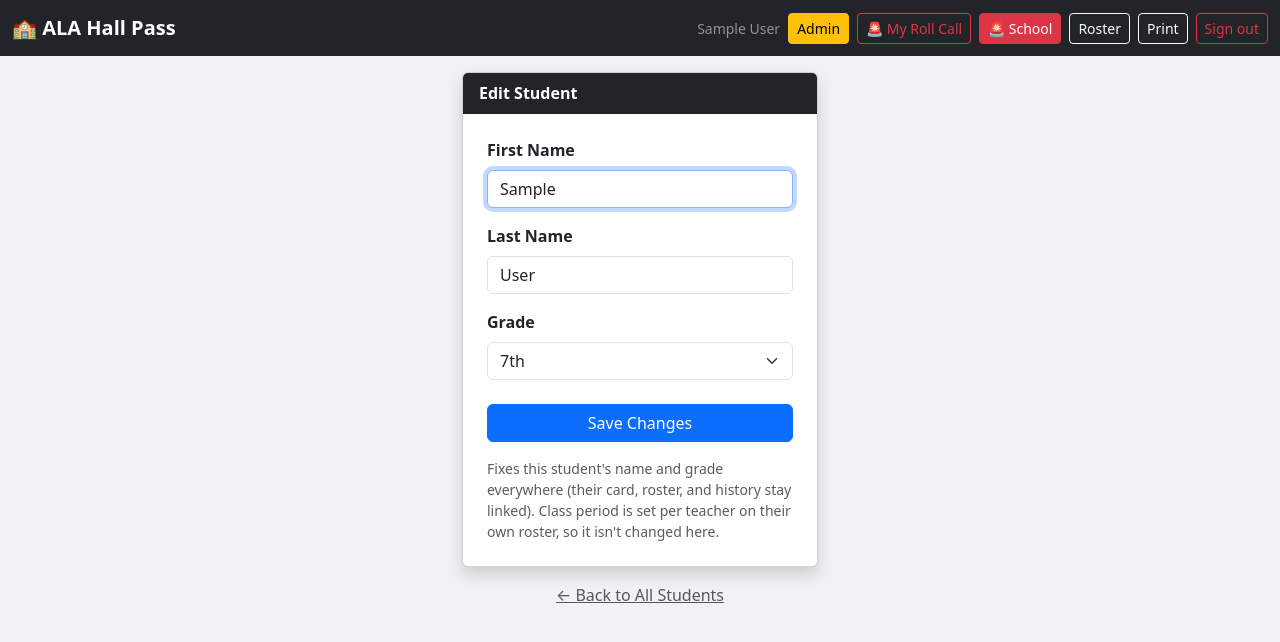
After one commit to THowe-ALA/ala-hallpass, a Flask app: page /admin/students/1/edit in a window 1280 px wide. The commit adds this page. Shown: the top 642 px of the page. Run offline with Flask 3, Linux system fonts and the light colour scheme; a user stored in the database is signed in; tables that the repository leaves empty hold one stand-in row (values such as "Sample post").

Commit message:
Add admin Edit Student (fix name/grade one-off without delete + re-add)
Admin-only /admin/students/<id>/edit with a pre-filled form mirroring Add
Student. Editing keeps the student's token, roster links, and pass history
intact (only first/last name + grade change). Grade validated 7-12, names
required. 'Edit' button added to each All Students row. Smoke-tested 6 cases.

Co-Authored-By: Claude Opus 4.8 <noreply@anthropic.com>

```diff
--- a/routes.py
+++ b/routes.py
@@ -903,6 +903,32 @@ def unblock_student(student_id):
     return redirect(url_for('main.students', view='all'))
 
 
+@main_bp.route('/admin/students/<int:student_id>/edit', methods=['GET', 'POST'])
+@login_required
+@admin_required
+def edit_student(student_id):
+    """Admin one-off fix for a student's name/grade (e.g. a CSV typo) without
+    deleting and re-adding them — keeps their token, roster links, and history."""
+    student = Student.query.get_or_404(student_id)
+    if request.method == 'POST':
+        fn = (request.form.get('first_name') or '').strip()
+        ln = (request.form.get('last_name') or '').strip()
+        try:
+            grade = int(request.form.get('grade', ''))
+        except (TypeError, ValueError):
+            grade = None
+        if not fn or not ln or grade is None or not (7 <= grade <= 12):
+            flash('Please enter a first name, last name, and a grade from 7 to 12.')
+            return redirect(url_for('main.edit_student', student_id=student.id))
+        student.first_name = fn
+        student.last_name  = ln
+        student.grade      = grade
+        db.session.commit()
+        flash(f'Updated {student.full_name}.')
+        return redirect(url_for('main.students', view='all'))
+    return render_template('edit_student.html', student=student)
+
+
 def _parse_student_ids(raw_list):
     ids = []
     for x in raw_list:
--- /dev/null
+++ b/templates/edit_student.html
@@ -0,0 +1,42 @@
+{% extends "base.html" %}
+{% block title %}Edit Student — ALA Hall Pass{% endblock %}
+
+{% block content %}
+<div class="row justify-content-center">
+<div class="col-md-5 col-lg-4">
+  <div class="card shadow">
+    <div class="card-header bg-dark text-white fw-bold">Edit Student</div>
+    <div class="card-body p-4">
+      <form method="POST">
+        <div class="mb-3">
+          <label class="form-label fw-semibold">First Name</label>
+          <input type="text" name="first_name" class="form-control"
+                 value="{{ student.first_name }}" required autofocus>
+        </div>
+        <div class="mb-3">
+          <label class="form-label fw-semibold">Last Name</label>
+          <input type="text" name="last_name" class="form-control"
+                 value="{{ student.last_name }}" required>
+        </div>
+        <div class="mb-4">
+          <label class="form-label fw-semibold">Grade</label>
+          <select name="grade" class="form-select" required>
+            {% for g in [7, 8, 9, 10, 11, 12] %}
+            <option value="{{ g }}" {{ 'selected' if student.grade == g }}>{{ g }}th</option>
+            {% endfor %}
+          </select>
+        </div>
+        <button class="btn btn-primary w-100">Save Changes</button>
+      </form>
+      <div class="form-text small mt-3">
+        Fixes this student's name and grade everywhere (their card, roster, and history stay linked).
+        Class period is set per teacher on their own roster, so it isn't changed here.
+      </div>
+    </div>
+  </div>
+  <div class="text-center mt-3">
+    <a href="{{ url_for('main.students', view='all') }}" class="text-muted">← Back to All Students</a>
+  </div>
+</div>
+</div>
+{% endblock %}
--- a/templates/students.html
+++ b/templates/students.html
@@ -144,6 +144,8 @@
           <td>
             <a href="{{ url_for('main.scan', token=s.token) }}"
                class="btn btn-sm btn-outline-primary">Scan</a>
+            <a href="{{ url_for('main.edit_student', student_id=s.id) }}"
+               class="btn btn-sm btn-outline-secondary">✏️ Edit</a>
           </td>
           <td>
             {% if s.is_blocked %}
```
